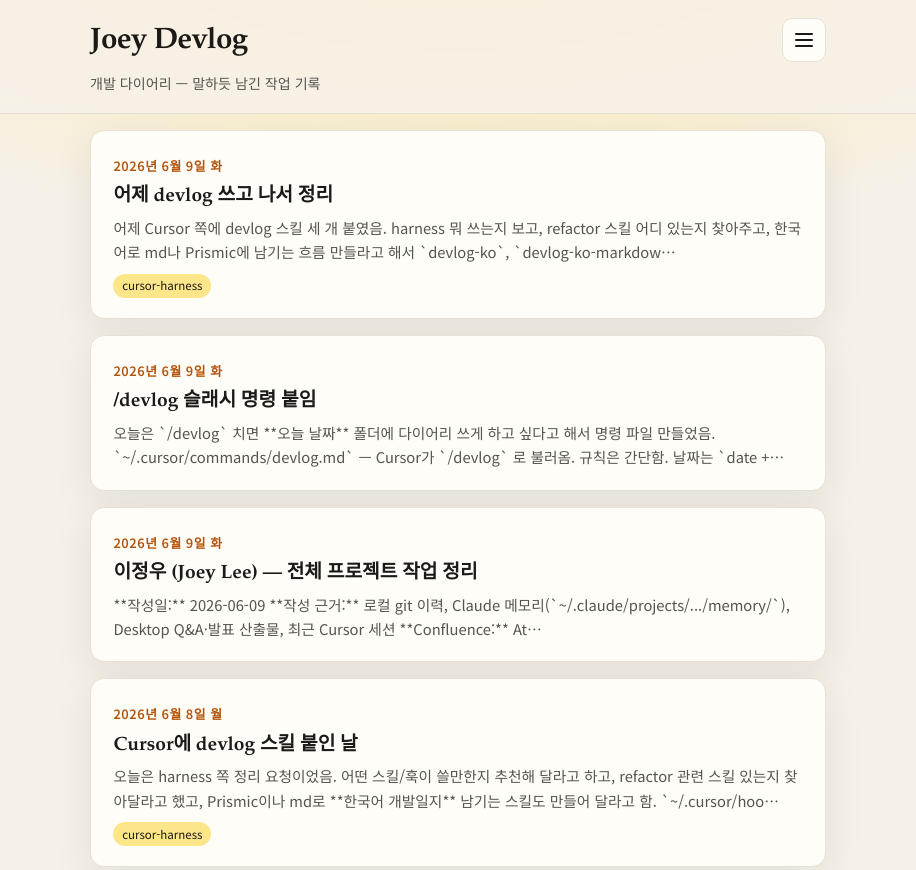
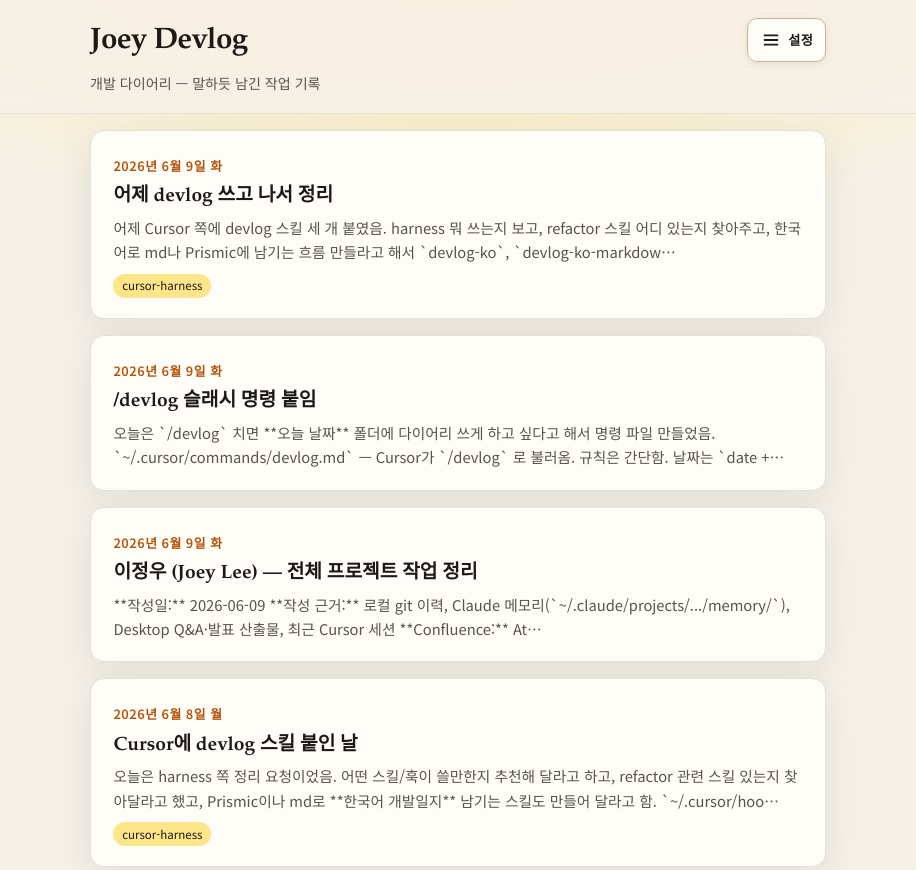
Before and after one commit to joey114132/devlog, a plain HTML site: page index.html in a window 1280 px wide. Shown: the top 870 px of the page, without its empty margins (182-1098 px from the left). Drawn offline with Linux system fonts and the light colour scheme.

Commit message:
햄버거 버튼 가시성 개선
CSS 막대 대신 SVG 아이콘과 설정 라벨로 메뉴 버튼을 명확히 표시한다.

```diff
--- a/css/style.css
+++ b/css/style.css
@@ -133,49 +133,60 @@ a:hover {
 }
 
 .menu-toggle {
+  position: relative;
   flex-shrink: 0;
-  width: 2.75rem;
+  min-width: 2.75rem;
   height: 2.75rem;
-  border: 1px solid var(--line);
+  padding: 0 0.75rem;
+  border: 1px solid color-mix(in srgb, var(--accent) 35%, var(--line));
   border-radius: 10px;
   background: var(--bg-card);
   color: var(--ink);
   cursor: pointer;
-  display: grid;
-  place-items: center;
-  transition: border-color 0.15s ease, background 0.15s ease;
+  display: inline-flex;
+  align-items: center;
+  justify-content: center;
+  gap: 0.4rem;
+  box-shadow: 0 2px 8px rgba(0, 0, 0, 0.08);
+  transition: border-color 0.15s ease, background 0.15s ease, box-shadow 0.15s ease;
 }
 
 .menu-toggle:hover,
 .menu-toggle:focus-visible {
   border-color: var(--accent);
-  outline: none;
+  box-shadow: 0 4px 14px rgba(0, 0, 0, 0.12);
+  outline: 2px solid color-mix(in srgb, var(--accent) 40%, transparent);
+  outline-offset: 2px;
 }
 
-.menu-toggle-icon,
-.menu-toggle-icon::before,
-.menu-toggle-icon::after {
+.menu-toggle-icon {
   display: block;
-  width: 1.1rem;
-  height: 2px;
-  background: currentColor;
-  border-radius: 1px;
-  position: relative;
+  flex-shrink: 0;
 }
 
-.menu-toggle-icon::before,
-.menu-toggle-icon::after {
-  content: "";
-  position: absolute;
-  left: 0;
+.menu-toggle-label {
+  font-size: 0.82rem;
+  font-weight: 600;
+  letter-spacing: 0.02em;
 }
 
-.menu-toggle-icon::before {
-  top: -6px;
-}
+@media (max-width: 480px) {
+  .menu-toggle-label {
+    position: absolute;
+    width: 1px;
+    height: 1px;
+    padding: 0;
+    margin: -1px;
+    overflow: hidden;
+    clip: rect(0, 0, 0, 0);
+    white-space: nowrap;
+    border: 0;
+  }
 
-.menu-toggle-icon::after {
-  top: 6px;
+  .menu-toggle {
+    padding: 0;
+    width: 2.75rem;
+  }
 }
 
 .prefs-overlay {
--- a/index.html
+++ b/index.html
@@ -40,7 +40,13 @@
           aria-expanded="false"
           aria-controls="prefs-panel"
         >
-          <span class="menu-toggle-icon" aria-hidden="true"></span>
+          <svg class="menu-toggle-icon" viewBox="0 0 24 24" width="22" height="22" aria-hidden="true">
+            <path
+              fill="currentColor"
+              d="M4 7a1 1 0 0 1 1-1h14a1 1 0 1 1 0 2H5a1 1 0 0 1-1-1zm0 5a1 1 0 0 1 1-1h14a1 1 0 1 1 0 2H5a1 1 0 0 1-1-1zm0 5a1 1 0 0 1 1-1h14a1 1 0 1 1 0 2H5a1 1 0 0 1-1-1z"
+            />
+          </svg>
+          <span class="menu-toggle-label">설정</span>
         </button>
       </div>
     </div>
```
Also changed, not shown: post.html (+7 -1 lines).
